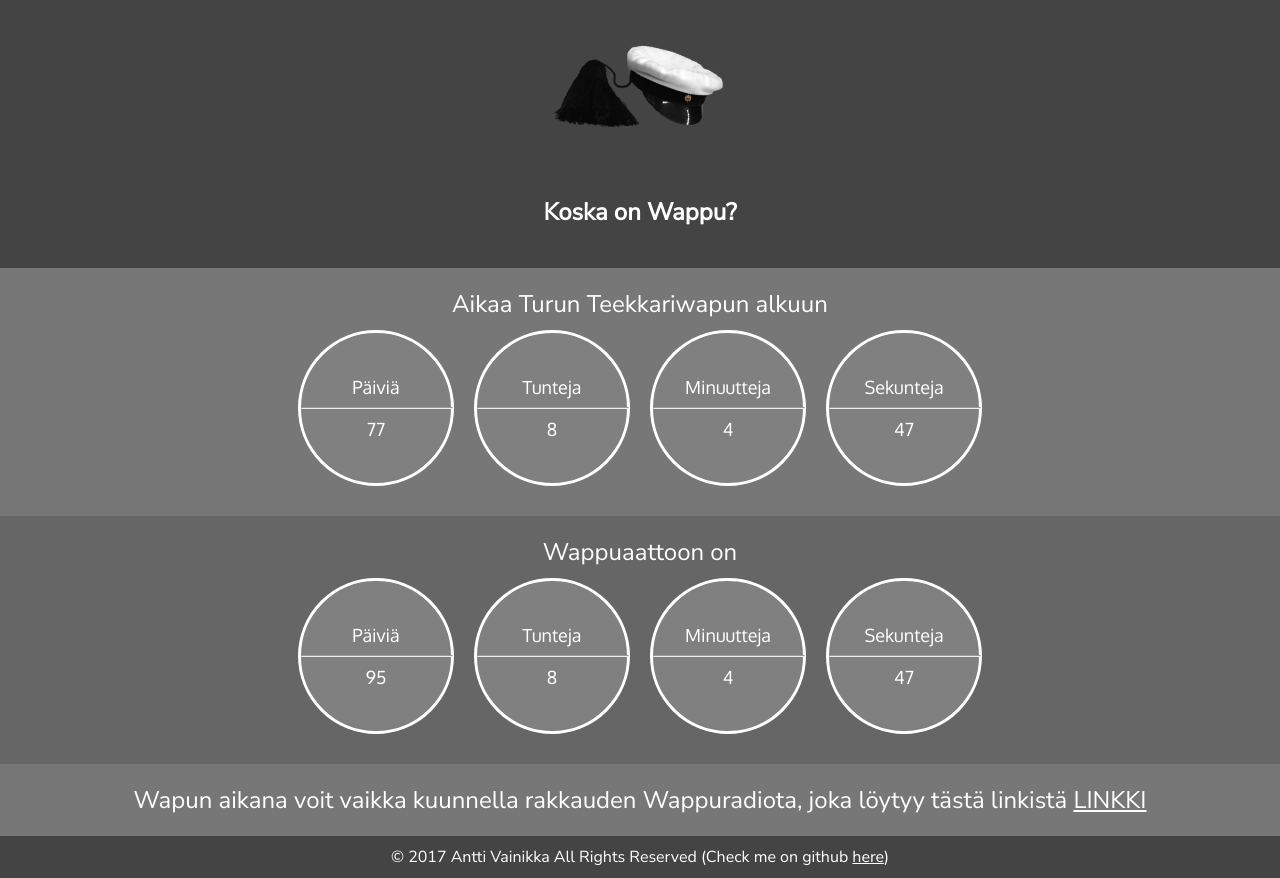
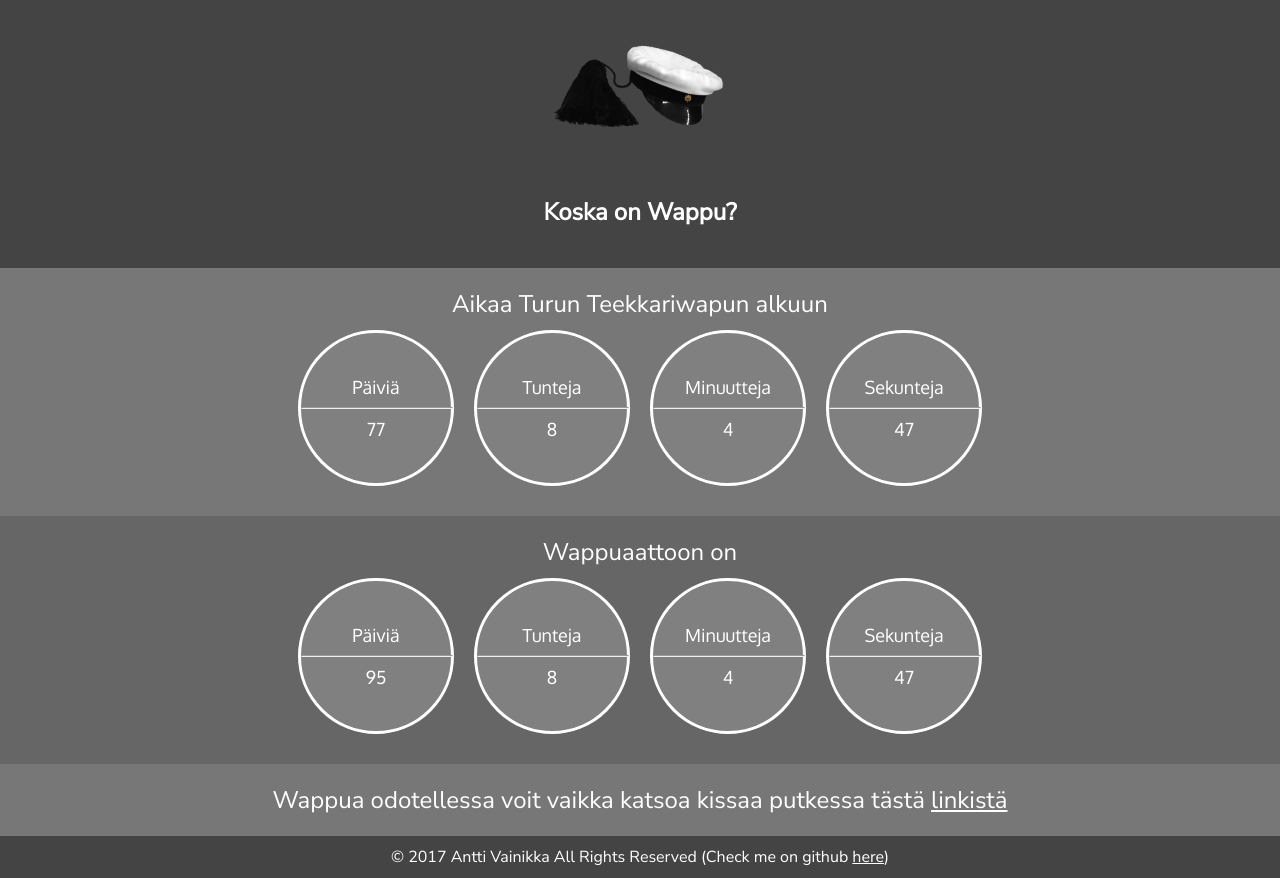
Before and after one commit to Vaintti/wappucountdown, a React (Create React App) app: page / in a window 1280 px wide. Built offline with nearby package versions, Linux system fonts and the light colour scheme.

Commit message:
Changed link section

```diff
--- a/src/App.js
+++ b/src/App.js
@@ -55,7 +55,7 @@ class App extends Component {
           </div>
         </div>
         <div className="App-extras">
-          Wapun aikana voit vaikka kuunnella rakkauden Wappuradiota, joka löytyy tästä linkistä <a href="http://www.wappuradio.fi/">LINKKI</a>
+          Wappua odotellessa voit vaikka katsoa kissaa putkessa tästä <a href="https://youtu.be/DtxEfQn7emI">linkistä</a>
         </div>
         <div className="App-footer">
 
```
